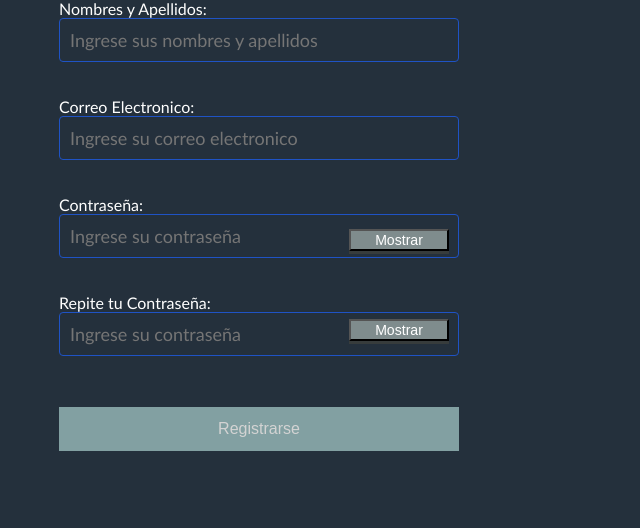
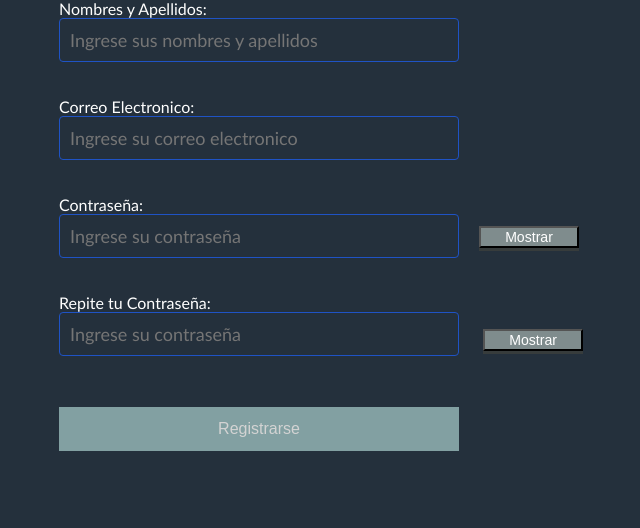
Before and after one commit to Home-Workout/HoWo, a PHP site: page /public/Registrarse.html in a window 1280 px wide. Shown: the part 191-719 px from the top of the page, without its empty margins (381-1021 px from the left). Run offline with PHP 8.4, Linux system fonts and the light colour scheme; some libraries are stand-ins or nearby versions.

Commit message:
arreglos de poner botones estaticos

```diff
--- a/styles/estiloRegistro.css
+++ b/styles/estiloRegistro.css
@@ -67,9 +67,9 @@ body{
     width: 100px;
     text-decoration: none;
     box-shadow: 0px 3px 0px #373c3c;
-    position:absolute;
-    right: 430px;
-    top: 400px;
+    position:relative;
+    right: -400px;
+    top: -261px;
 }
 
 .mostrarPass2{
@@ -83,7 +83,7 @@ body{
     width: 100px;
     text-decoration: none;
     box-shadow: 0px 3px 0px #373c3c;
-    position:absolute;
-    right: 430px;
-    top: 490px;
+    position:relative;
+    right: -260px;
+    top: -158px;
 }
```
Also changed, not shown: public/index.html (+4 -6 lines), styles/estilo.css (+9 -8 lines).
